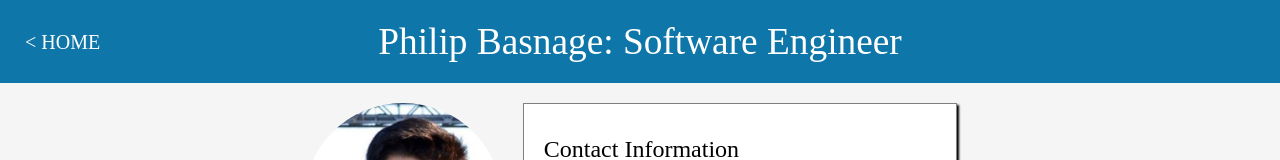
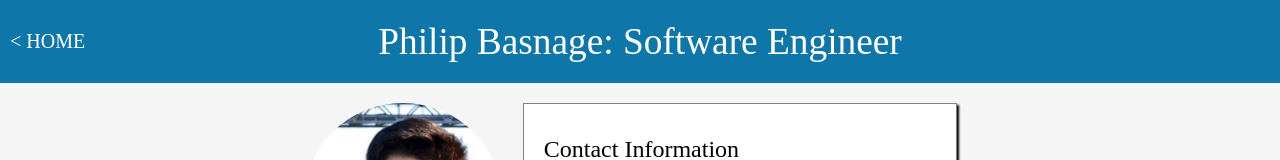
Before and after one commit to pbasnage/Philip-Basnage-Website, a React (Create React App) app: page /professional in a window 1280 px wide. Shown: the top 160 px of the page. Built offline with nearby package versions, Linux system fonts and the light colour scheme.

Commit message:
responsive title

```diff
--- a/src/common.scss
+++ b/src/common.scss
@@ -3,6 +3,8 @@ $myoffwhite: #F5F5F5;
 $twitchpurple: #6441A4;
 $spotifygreen: #1DB954;
 
+$medium-width: 768px;
+
 .clickable {
     cursor: pointer;
 }
--- a/src/components/professional/professional.component.scss
+++ b/src/components/professional/professional.component.scss
@@ -4,12 +4,21 @@
     position: relative;
     background-color: $linkedinblue;
     color: white;
+    text-align: center;
     .back-button {
         position: absolute;
-        left: 25px;
-        top: 31px;
+        left: 10px;
         font-size: 20px;
         cursor: pointer;
+        .home {
+            display: none;
+            @media (min-width: $medium-width) {
+                display: inline;
+            }
+        }
+    }
+    @media (max-width: $medium-width) {
+        font-size: 1.625em;
     }
 }
 
--- a/src/components/professional/professional.component.tsx
+++ b/src/components/professional/professional.component.tsx
@@ -11,7 +11,10 @@ export class Professional extends React.Component<ProfessionalProps> {
             <div className="professional-wrapper">
                 <div className="main-header">
                     Philip Basnage: Software Engineer
-                    <div className="back-button" onClick={this.goToMain}>&lt;&nbsp;HOME</div>
+                    <div className="back-button" onClick={this.goToMain}>
+                        &lt;&nbsp;
+                        <div className="home">HOME</div>
+                        </div>
                 </div>
                 <div className="main-info">
                     <img src={ProfilePic} alt="" className="profile"/>
```
